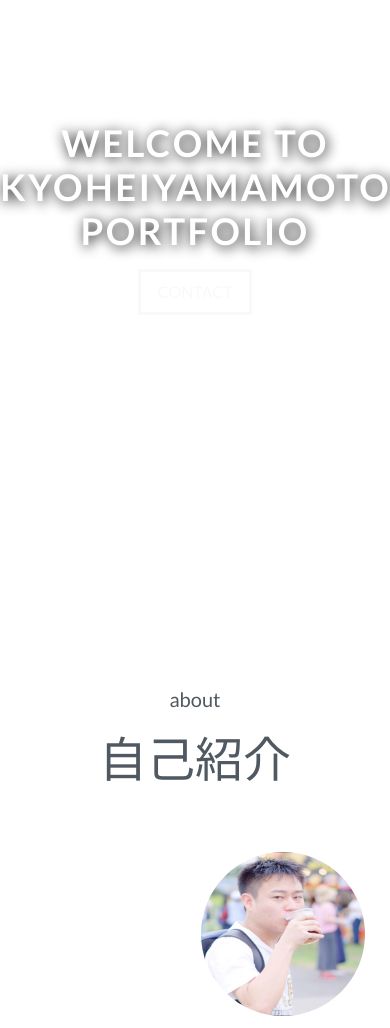
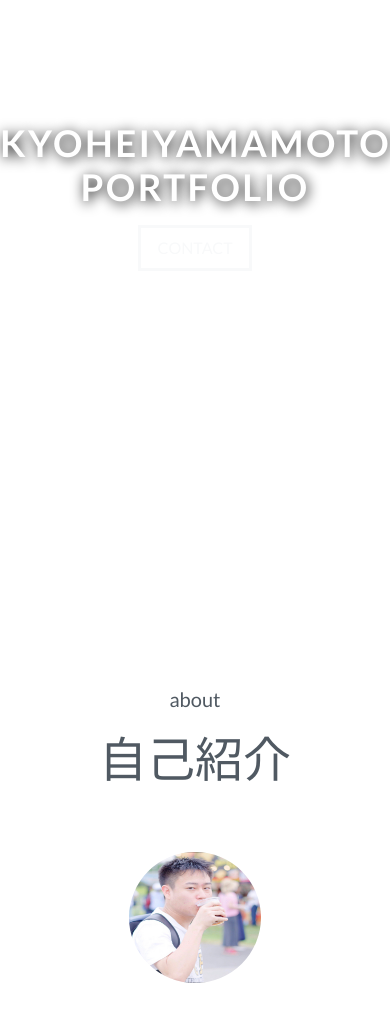
Before and after one commit to KyoheiYamamoto/profilesite, a plain HTML site: page index.html in a window 390 px wide. Shown: the part 200-1228 px from the top of the page. Drawn offline with Linux system fonts and the light colour scheme.

Commit message:
サイト修正

```diff
--- a/index.html
+++ b/index.html
@@ -52,7 +52,7 @@
 					</div>
 
 					<div class="caption text-center">
-						<h1>Welcome to KyoheiYamamoto's<br> portfolio</h1>
+						<h1>KyoheiYamamoto's<br> portfolio</h1>
 						<a class="btn btn-outline-light btn-lg" href="#contact">Contact</a>
 					</div>
 					<!-- end landing page section -->
--- a/style.css
+++ b/style.css
@@ -150,7 +150,7 @@ h3.heading{
 .clients img {
   width: 40%;
   border-radius: 50%;
-  margin-left: 240px;
+  margin-left: 200px;
   margin-bottom: 30px;
 }
 blockquote .svg-inline--fa {
@@ -228,11 +228,11 @@ hr.socket {
 
 }
 
-@media screen and (max-width: 1150px) {
+@media screen and (min-width: 1150px) {
   .clients img {
     width: 50%;
     border-radius: 50%;
-    margin-left: 170px;
+    margin-left: 240px;
     margin-bottom: 30px;
   }
   }
```
